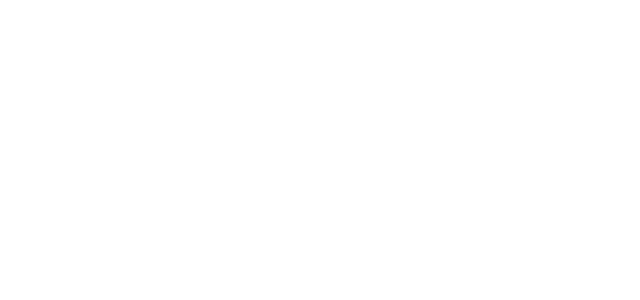
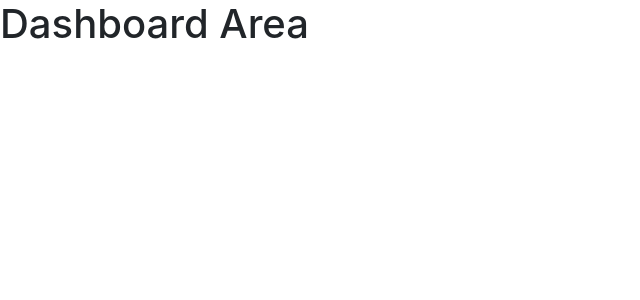
Before and after one commit to mazhars-git/bengal-dish-client, a React (Create React App) app: page /dashboard in a window 1280 px wide. Before the commit this address had no page. Shown: the top 300 px of the page, without its empty margins (0-640 px from the left). Built offline with nearby package versions, Linux system fonts and the light colour scheme.

Commit message:
dashboard added

```diff
--- a/src/App.js
+++ b/src/App.js
@@ -11,12 +11,14 @@
 import BreakFast from './Components/BreakFast/BreakFast';
 import Lunch from './Components/Lunch/Lunch';
 import Dinner from './Components/Dinner/Dinner';
+import Dashboard from './Components/Dashboard/Dashboard/Dashboard';
 
 
 function App() {
   return (
     <Routes>
       <Route path="/" element={<Home />} />
+      <Route path="/dashboard" element={<Dashboard />} />
       <Route path="/breakfast" element={<BreakFast />} />
       <Route path="/lunch" element={<Lunch />} />
       <Route path="/dinner" element={<Dinner />} />
--- /dev/null
+++ b/src/Components/Dashboard/Dashboard/Dashboard.js
@@ -0,0 +1,11 @@
+import React from 'react';
+
+const Dashboard = () => {
+    return (
+        <div>
+            <h1>Dashboard Area</h1>
+        </div>
+    );
+};
+
+export default Dashboard;
```
Also changed, not shown: src/Components/Dashboard/Sidebar/Sidebar.js (added, +11 -0 lines).
